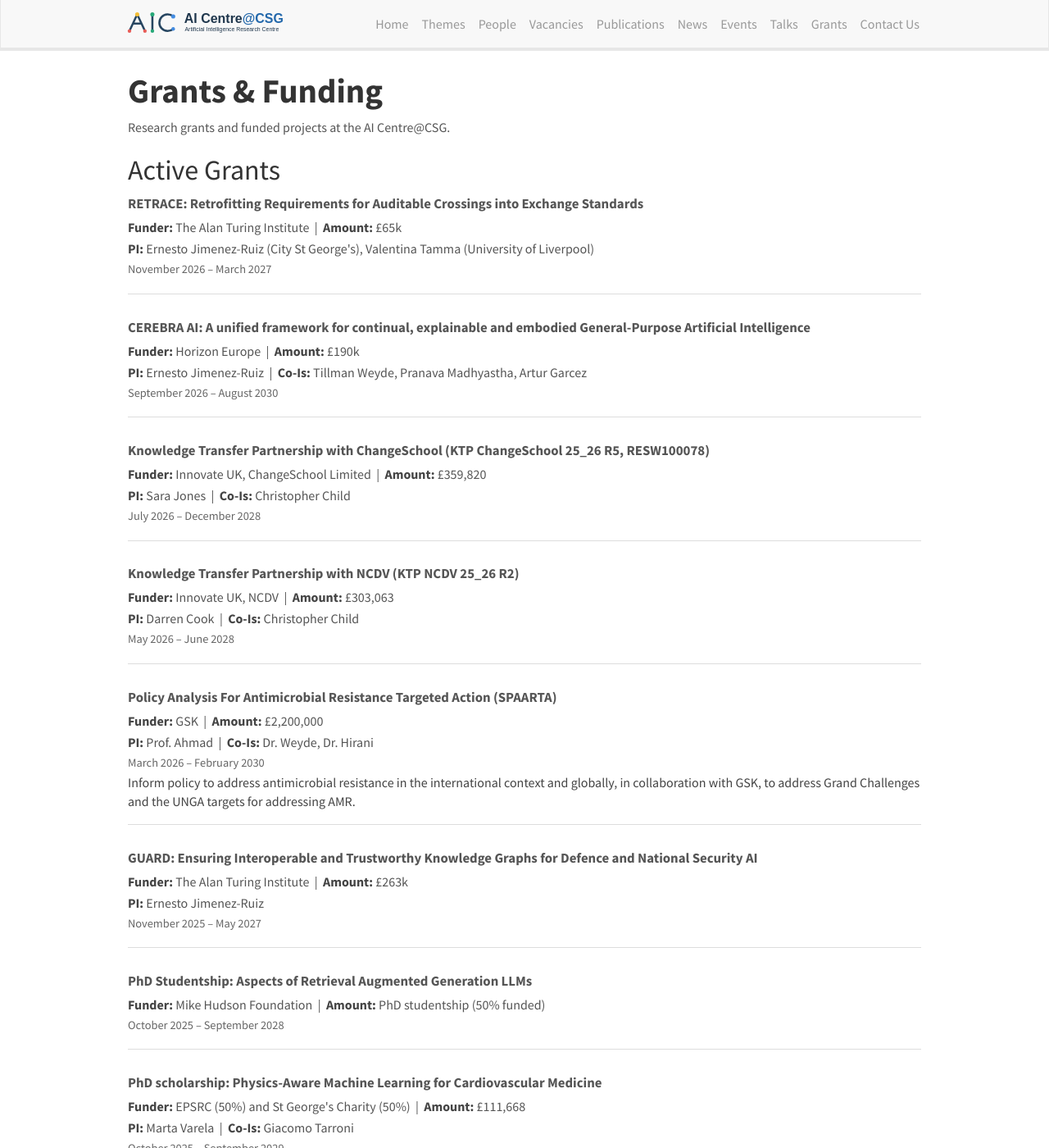
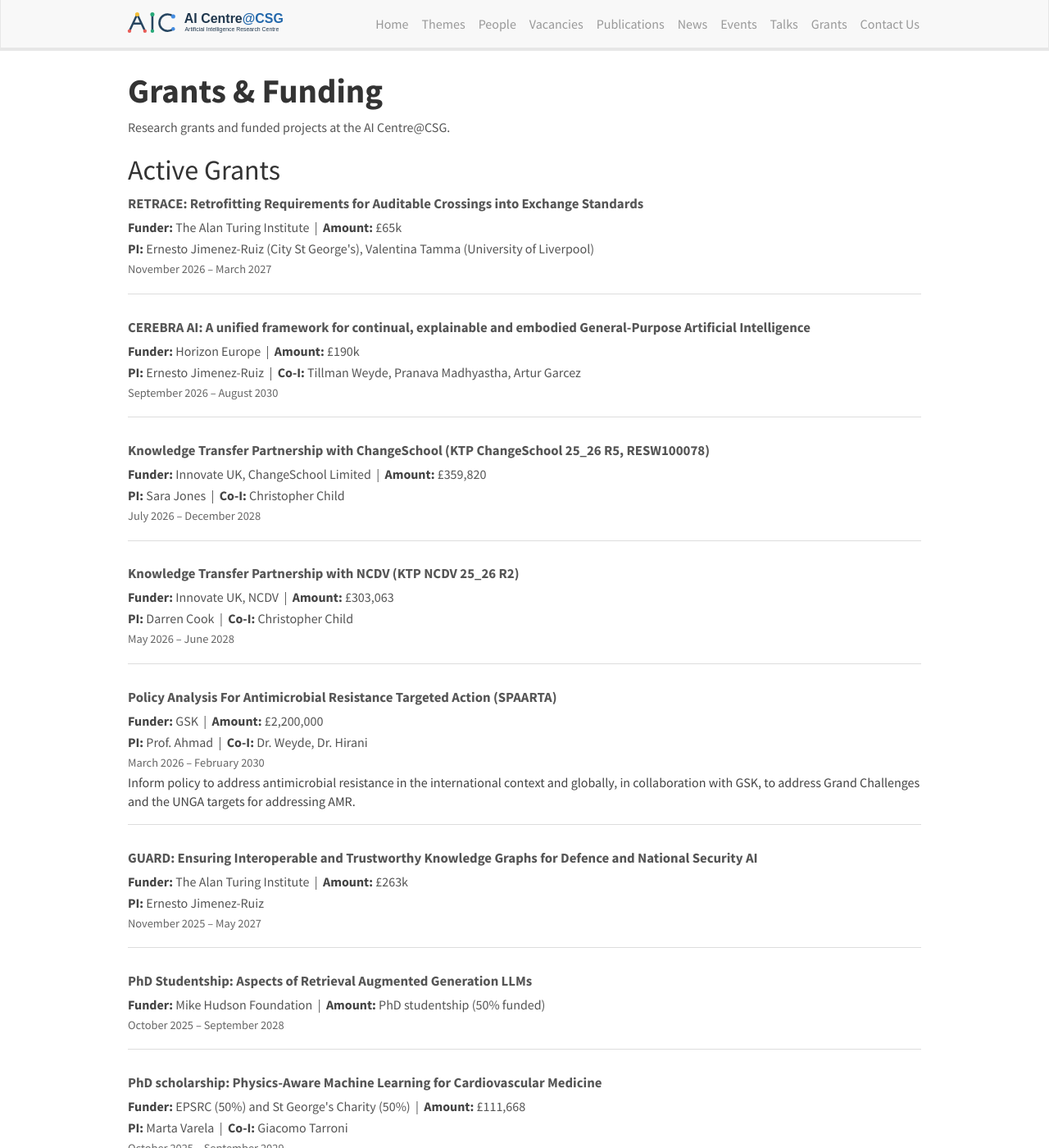
Before and after one commit to aicentre-csg/aicentre-csg.github.io, a Jekyll site: the page built from _pages/grants.html, in a window 1280 px wide and 1400 px high. Shown: the whole window at 82% size. Built offline with Jekyll 4.4.1, drawn with Linux system fonts in a browser that asks for light colours; nearby versions of some CDN libraries; some of the changed text lies outside the part shown.

Commit message:
Co-I label; hero logo with City St George's line
Co-Authored-By: Claude Sonnet 5.5 <noreply@anthropic.com>

```diff
--- a/_includes/hero.html
+++ b/_includes/hero.html
@@ -24,7 +24,7 @@
         <p class="lede">Interpretable, robust and human-centred AI, from fundamental research to real-world impact.</p>
       </div>
       <div class="aic-hero-logo">
-        <img src="{{ site.baseurl }}/images/logo/aic-logo.svg" alt="AI Centre@CSG – Artificial Intelligence Research Centre">
+        <img src="{{ site.baseurl }}/images/logo/aic-logo-hero.svg" alt="AI Centre@CSG – Artificial Intelligence Research Centre">
       </div>
     </div>
   </div>
--- a/_pages/grants.html
+++ b/_pages/grants.html
@@ -33,7 +33,7 @@ permalink: /grants.html
       <p style="margin-bottom: 0.2em;">
         {% if grant.pi and grant.pi != "" %}<strong>PI:</strong> {{ grant.pi }}{% endif %}
         {% if grant.co_investigators and grant.co_investigators != "" %}
-          &nbsp;|&nbsp; <strong>Co-Is:</strong> {{ grant.co_investigators }}
+          &nbsp;|&nbsp; <strong>Co-I:</strong> {{ grant.co_investigators }}
         {% endif %}
       </p>
       <p style="margin-bottom: 0.2em; font-size: 0.9em; color: #666;">
@@ -67,7 +67,7 @@ permalink: /grants.html
       <p style="margin-bottom: 0.2em;">
         {% if grant.pi and grant.pi != "" %}<strong>PI:</strong> {{ grant.pi }}{% endif %}
         {% if grant.co_investigators and grant.co_investigators != "" %}
-          &nbsp;|&nbsp; <strong>Co-Is:</strong> {{ grant.co_investigators }}
+          &nbsp;|&nbsp; <strong>Co-I:</strong> {{ grant.co_investigators }}
         {% endif %}
       </p>
       <p style="margin-bottom: 0.2em; font-size: 0.9em; color: #666;">
```
Also changed, not shown: images/logo/aic-logo-hero.svg (added).
